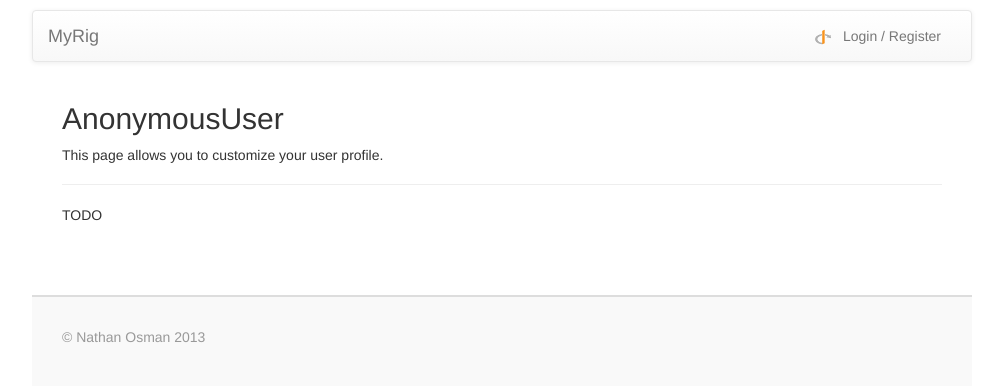
After one commit to nathan-osman/myrig-website, a Django app: page /accounts/profile/ in a window 1280 px wide. The commit adds this page. Shown: the top 386 px of the page, without its empty margins (138-1141 px from the left). Run offline with Django 3.2, Linux system fonts and the light colour scheme; parts of the project's set-up code (start-up, migrations or seed data) failed here and were passed over; some libraries are stand-ins or nearby versions.

Commit message:
Added user profile page.

```diff
--- /dev/null
+++ b/myrig/accounts/templates/accounts/profile.html
@@ -0,0 +1,11 @@
+{% extends "base.html" %}
+
+{% block title %}{{ user }} &middot; {{ block.super }}{% endblock %}
+
+{% block content %}
+    <div class="page-header">
+        <h2>{{ user }}</h2>
+        <p>This page allows you to customize your user profile.</p>
+    </div>
+    <p>TODO</p>
+{% endblock %}
--- a/myrig/accounts/urls.py
+++ b/myrig/accounts/urls.py
@@ -8,4 +8,7 @@ urlpatterns = patterns('myrig.accounts.views',
 
     # URLs for OpenID authentication
     url('', include('social.apps.django_app.urls', namespace='social')),
+
+    # User profile page
+    url(r'^profile/$', 'profile', name='profile'),
 )
--- a/myrig/accounts/views.py
+++ b/myrig/accounts/views.py
@@ -30,3 +30,9 @@ def logout(request):
     '''
     logout_user(request)
     return redirect(reverse('home'))
+
+def profile(request):
+    '''
+    Displays the user's profile page
+    '''
+    return render(request, 'accounts/profile.html')
--- a/myrig/templates/navbar.html
+++ b/myrig/templates/navbar.html
@@ -18,6 +18,13 @@
         <ul class="nav navbar-nav pull-right">
             {% if user.is_authenticated %}
                 <li>
+                    <a href="{% url "profile" %}">
+                        <span class="glyphicon glyphicon-home"></span>
+                        &nbsp;
+                        Profile
+                    </a>
+                </li>
+                <li>
                     <a href="{% url "logout" %}">
                         <span class="glyphicon glyphicon-trash"></span>
                         &nbsp;
```
